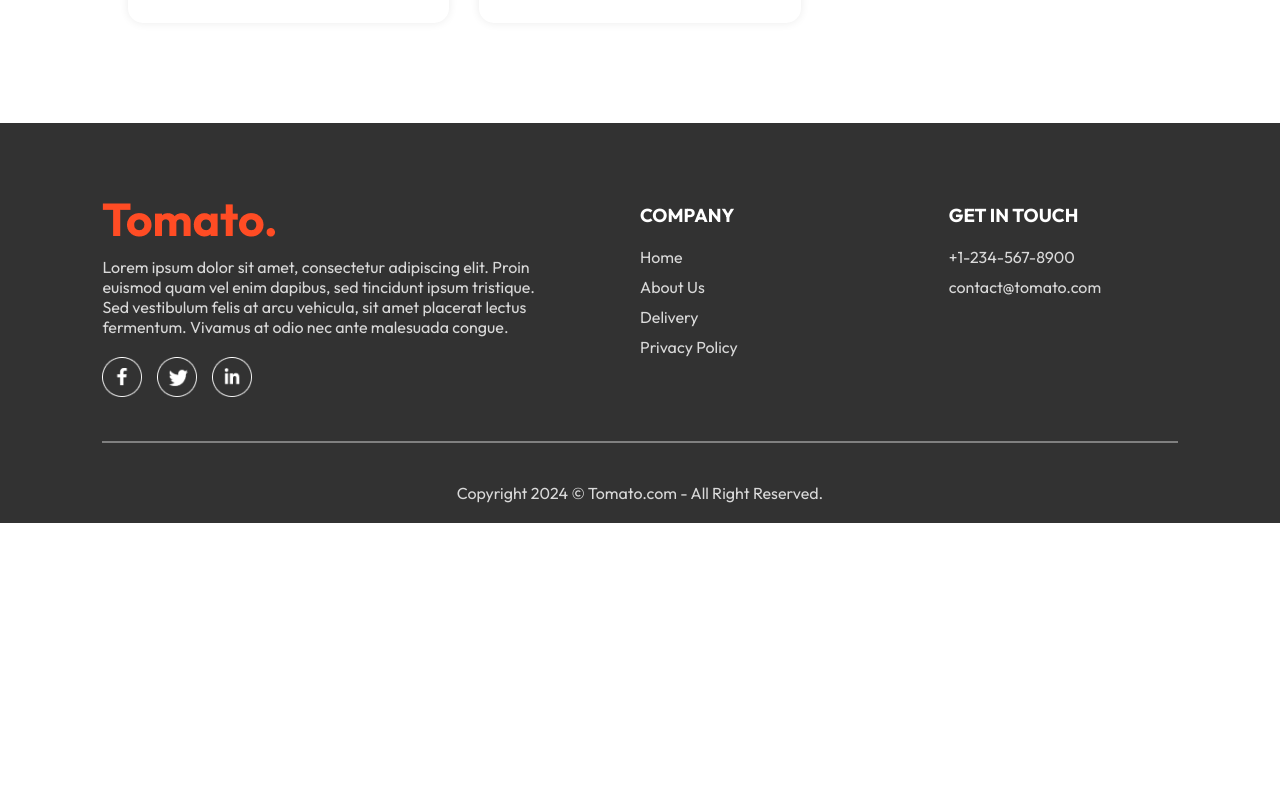
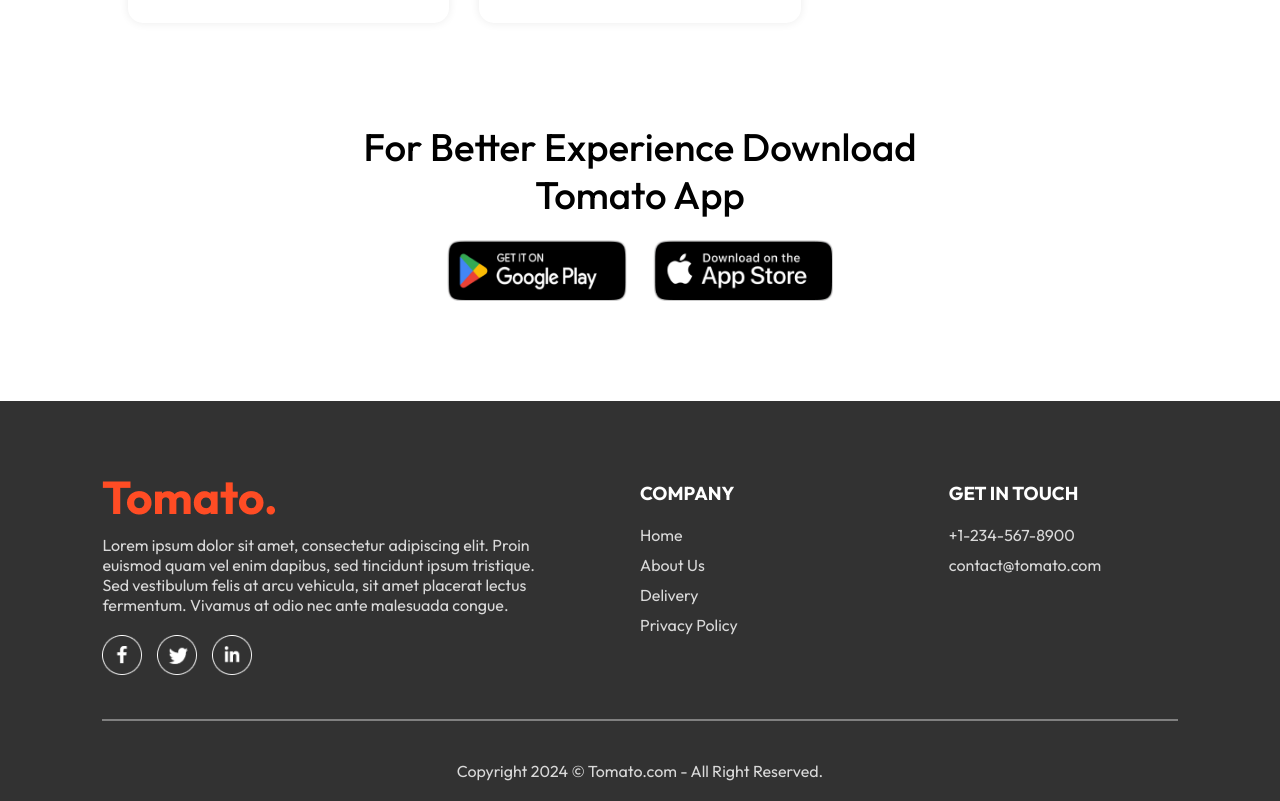
Before and after one commit to meralkk/food-del, a React (Vite) app: page / in a window 1280 px wide. Shown: the part 5980-6781 px from the top of the page. Before the commit the page ends 6503 px from the top, so only its background shows below. Built offline with nearby package versions, Linux system fonts and the light colour scheme.

Commit message:
created app download component

```diff
--- /dev/null
+++ b/src/component/AppDownload/AppDownload.css
@@ -0,0 +1,26 @@
+.app-download{
+    margin: auto auto;
+    margin-top: 100px;
+    font-size: max(3vw, 20px);
+    text-align: center;
+    font-weight: 500;
+}
+
+.app-download-platforms{
+    display: flex;
+    justify-content: center;
+    gap: max(2vw,10px);
+    margin-top: 20px;
+}
+
+.app-download-platforms img{
+    width: max(30vw,120px);
+    max-width: 180px;
+    transition: 0.5s;
+    cursor: pointer;
+}
+
+.app-download-platforms img:hover{
+    /* increase the sizes */
+    transform: scale(1.05);
+}
--- /dev/null
+++ b/src/component/AppDownload/AppDownload.jsx
@@ -0,0 +1,17 @@
+import React from 'react'
+import { assets } from '../../assets/assets'
+import './AppDownload.css'
+
+const AppDownload = () => {
+  return (
+    <div className='app-download' id='app-download'>
+        <p>For Better Experience Download <br /> Tomato App</p>
+        <div className="app-download-platforms">
+            <img src={assets.play_store} alt="" />
+            <img src={assets.app_store} alt="" />
+        </div>
+    </div>
+  )
+}
+
+export default AppDownload
--- a/src/pages/Home/Home.jsx
+++ b/src/pages/Home/Home.jsx
@@ -1,4 +1,5 @@
 import React, { useState } from 'react'
+import AppDownload from '../../component/AppDownload/AppDownload'
 import ExploreMenu from '../../component/ExploreMenu/ExploreMenu'
 import FoodDisplay from '../../component/FoodDisplay/FoodDisplay'
 import Header from '../../component/Header/Header'
@@ -15,6 +16,7 @@
         <Header/>
         <ExploreMenu category={category} setCategory={setCategory}/>
         <FoodDisplay category={category}/>
+        <AppDownload/>
     </div>
   )
 }
```
